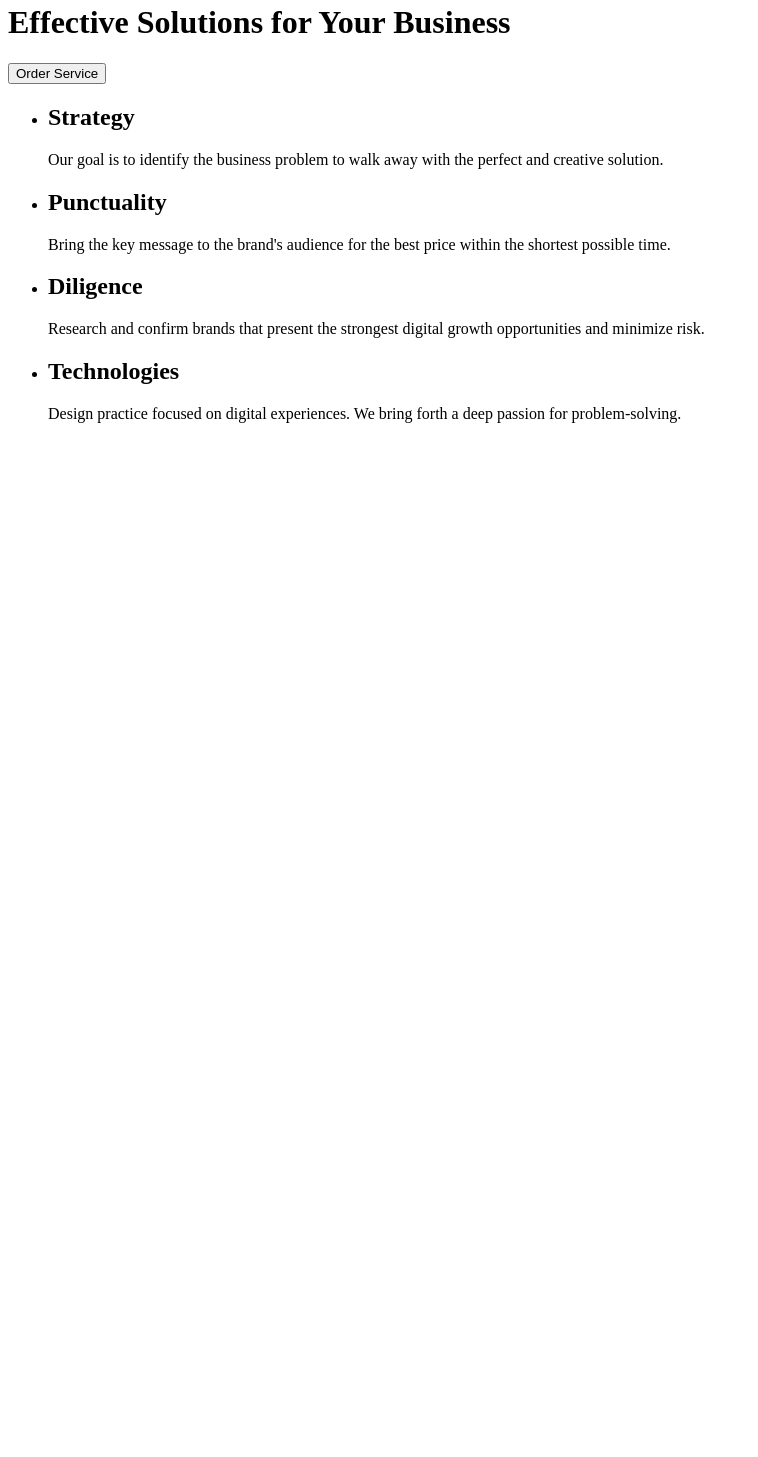
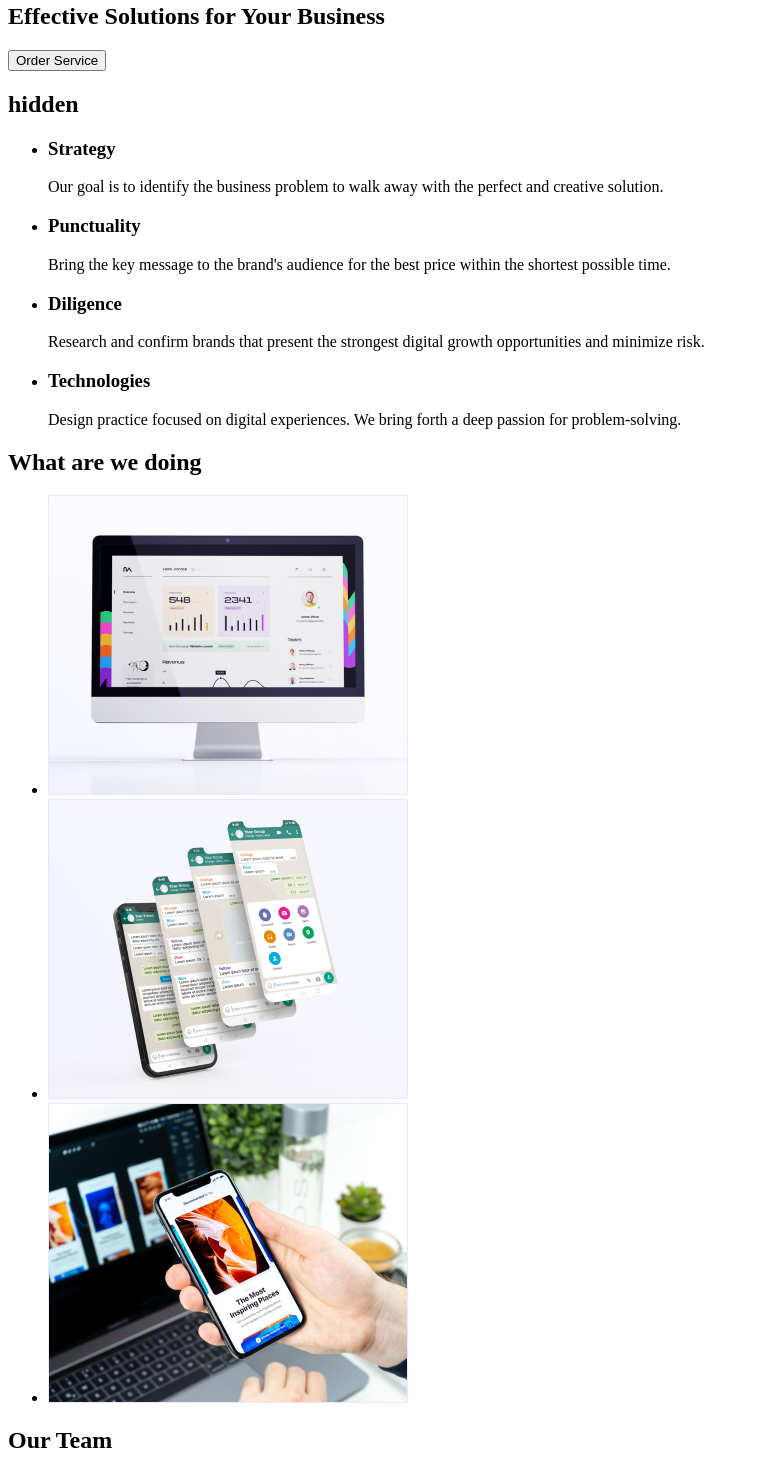
Before and after one commit to flegma7770/homework-01, a plain HTML site: page index.html in a window 1280 px wide. Shown: the part 165-1622 px from the top of the page, without its empty margins (0-758 px from the left). Before the commit the page ends 800 px from the top, so only its background shows below. Drawn offline with Linux system fonts and the light colour scheme.

Commit message:
Update index.html

```diff
--- a/index.html
+++ b/index.html
@@ -32,26 +32,59 @@
     </header>
 
     <main>
+    <section>
         <h1>Effective Solutions for Your Business</h1>
+    </section>
 
   <button type="button">Order Service</button>
 
+  <section>
+    <h2>hidden</h2>
         <ul>
             <li>
-        <h2>Strategy</h2>
+                <h3>Strategy</h3>
                 <p>Our goal is to identify the business problem to walk away with the perfect and creative solution.</p>
             </li>
         <li>
-        <h2>Punctuality</h2>
+                <h3>Punctuality</h3>
                 <p>Bring the key message to the brand's audience for the best price within the shortest possible time.</p>
             </li>
         <li>
-        <h2>Diligence</h2>
+                <h3>Diligence</h3>
                 <p>Research and confirm brands that present the strongest digital growth opportunities and minimize risk.</p>
             </li>
         <li>
-        <h2>Technologies</h2>
+                <h3>Technologies</h3>
                 <p>Design practice focused on digital experiences. We bring forth a deep passion for problem-solving.</p>
             </li>
         </ul>
+  </section>
+
+  <section>
+        <h2>What are we doing</h2>
+
+        <ul>
+            <li>
+                <a href="">
+                    <img src="/images/monitor.jpg" alt="img-monitor" width="360" height="300"/>
+                </a>
+            </li>
+            <li>
+                <a href="">
+                    <img src="/images/screen.jpg"  alt="img-screen" width="360" height="300"/>
+                </a>
+            </li>
+            <li>
+                <a href="">
+                    <img src="/images/phone.jpg" alt="img-phone" width="360" height="300"/>
+                </a>
+            </li>
+        </ul>
+  </section>
+
+  <section>
+        <h2>Our Team</h2>
+
+
+
     </main>
```
Lines whose indentation alone changed are shown as unchanged.
